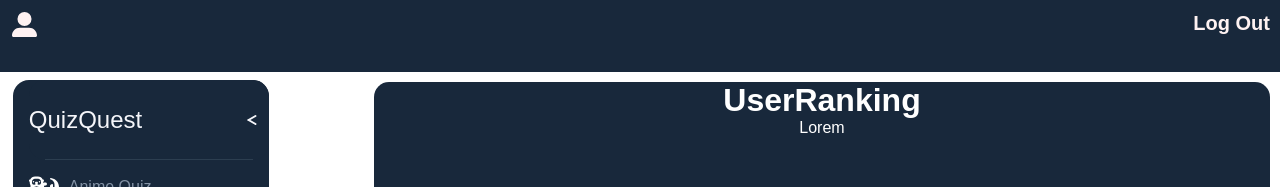
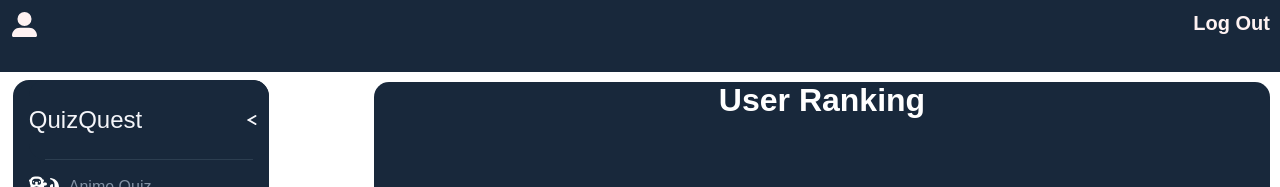
Before and after one commit to NixonOjiem/simple-log-in-, a React (Create React App) app in the folder frontend/: page /home in a window 1280 px wide. Both pictures are taken after a click on the element "User Ranking". Shown: the top 187 px of the page. Built offline with nearby package versions, Linux system fonts and the light colour scheme.

Commit message:
working on front end

```diff
--- a/frontend/src/components/UserRanking.js
+++ b/frontend/src/components/UserRanking.js
@@ -1,22 +1,35 @@
-import axios from 'axios'
-import React, {useEffect, useState} from 'react'
+import axios from 'axios';
+import React, { useEffect, useState } from 'react';
 
-const UserRanking=()=> {
+const UserRanking = () => {
   const storedUserId = localStorage.getItem('userId');
-  const [animeRanking, setAnimeRanking] = useState([]);
+  const [historyRanking, setHistoryRanking] = useState([]);
 
-  useEffect(()=> {
+  useEffect(() => {
     if (storedUserId) {
-      //fetch ranking from anme quiz
+      // Fetch ranking from history quiz
+      axios.get('/hstory-ranking')
+        .then(response => {
+          setHistoryRanking(response.data);
+        })
+        .catch(error => {
+          console.error('Error fetching ranking data:', error);
+        });
+    }
+  }, [storedUserId]);
 
-    }
-  })
   return (
     <div>
-        <h1>UserRanking</h1>
-        <p>Lorem</p>
+      <h1>User Ranking</h1>
+      <ul>
+        {historyRanking.map((user, index) => (
+          <li key={index}>
+            {user.username}: {user.score}
+          </li>
+        ))}
+      </ul>
     </div>
-  )
-}
+  );
+};
 
-export default UserRanking
+export default UserRanking;
```
